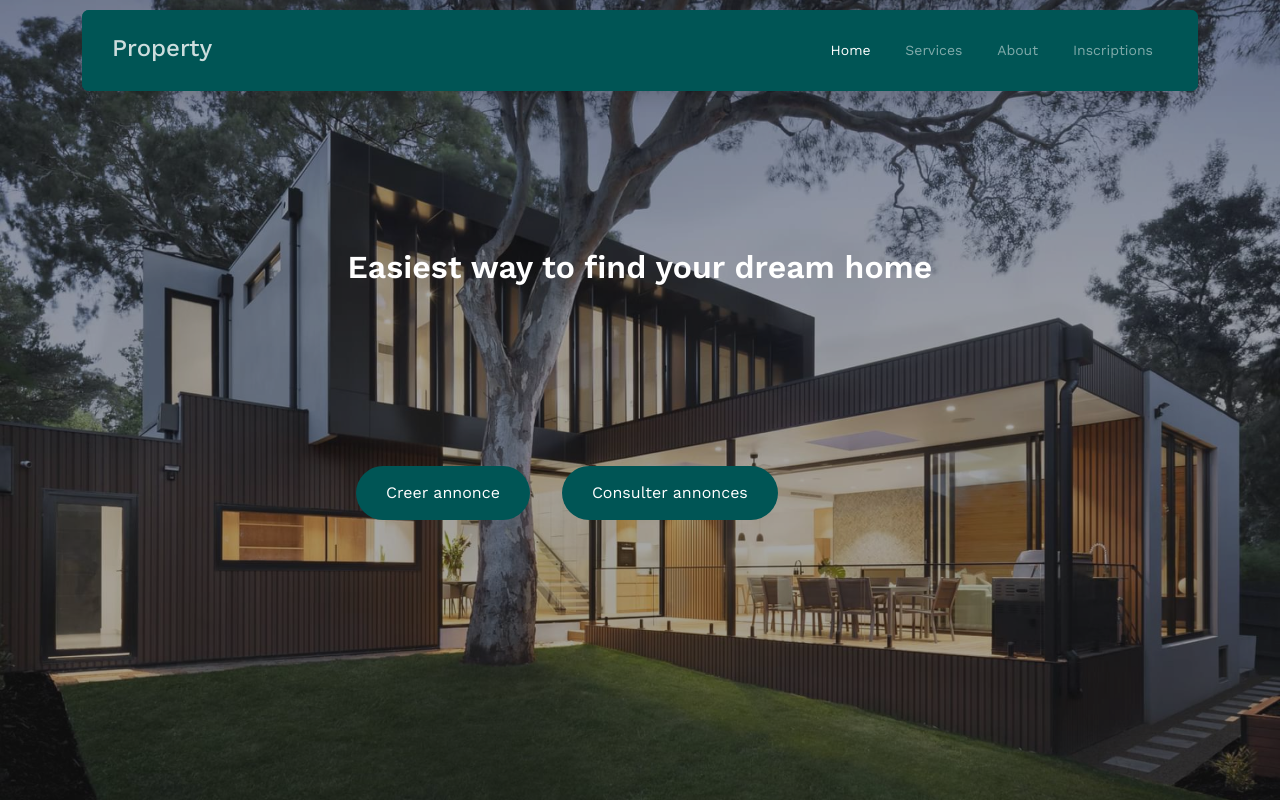
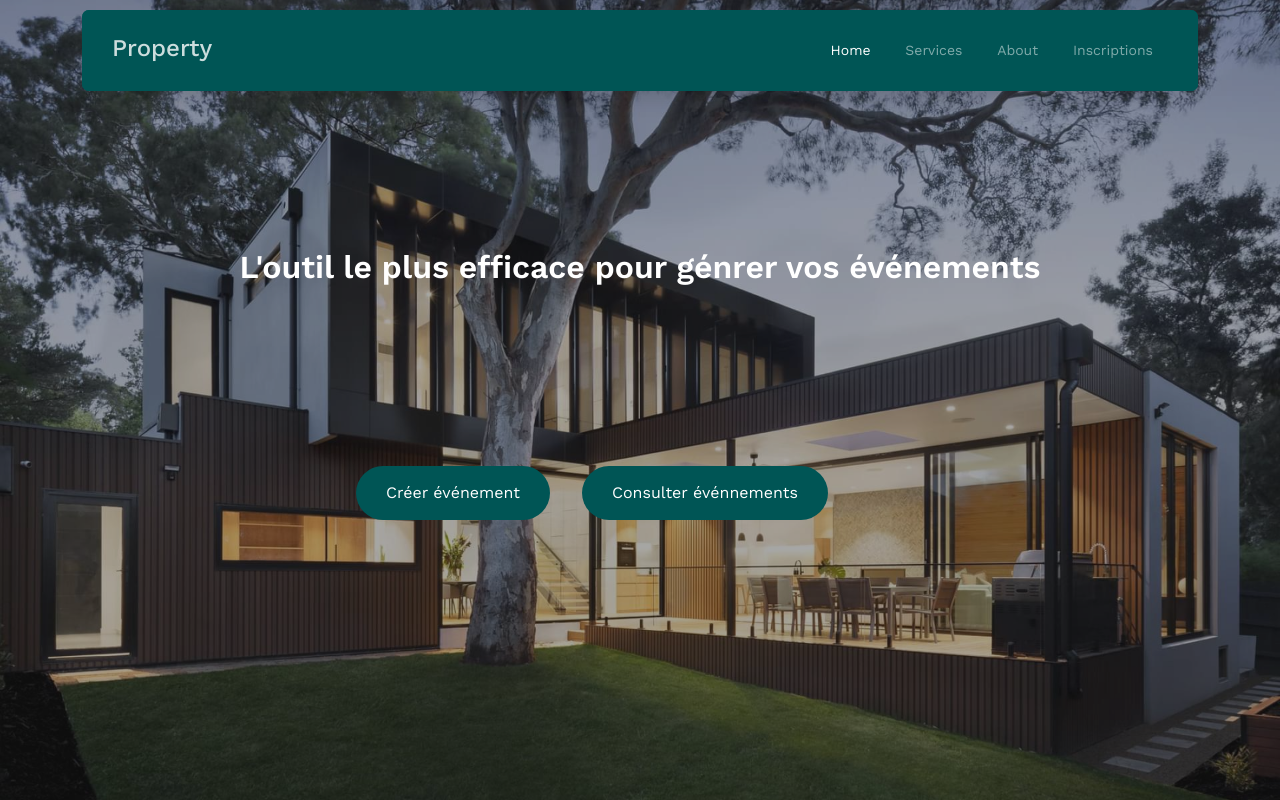
Before and after one commit to ibnratib/walima, a Django app: page / in a window 1280 px wide. Run offline with Django 3.2, Linux system fonts and the light colour scheme; some libraries are stand-ins or nearby versions.

Commit message:
correction

```diff
--- a/templates/index.html
+++ b/templates/index.html
@@ -74,7 +74,7 @@
       <div class="row justify-content-center align-items-center">
         <div class="col-lg-9 text-center">
           <h1 class="heading" data-aos="fade-up">
-            Easiest way to find your dream home
+            {% trans "L'outil le plus efficace pour génrer vos événements" %}
           </h1>
           <form
             action="#"
@@ -87,8 +87,8 @@
               class="form-control px-4"
               placeholder="Your ZIP code or City. e.g. New York"
             /> -->
-            <a class="btn btn-primary m-3" href="{% url 'register' 'Client' %}">{% trans "Creer annonce" %} </a>
-            <a class="btn btn-outline-primary m-3" href="{% url 'register' 'Partenaire' %}">{% trans "Consulter annonces" %} </a>
+            <a class="btn btn-primary m-3" href="{% url 'register' 'Client' %}">{% trans "Créer événement" %} </a>
+            <a class="btn btn-outline-primary m-3" href="{% url 'register' 'Partenaire' %}">{% trans "Consulter événnements" %} </a>
           </form>
         </div>
       </div>
--- a/templates/services/details.html
+++ b/templates/services/details.html
@@ -120,7 +120,11 @@ $(document).on("click", "#envoyer_message", function(event) {
 });
 
 
-get_messages();
+setInterval(function () {
+    get_messages();
+    },1000);
+
+
 
 
 function get_messages()
```
Also changed, not shown: db.sqlite3.
